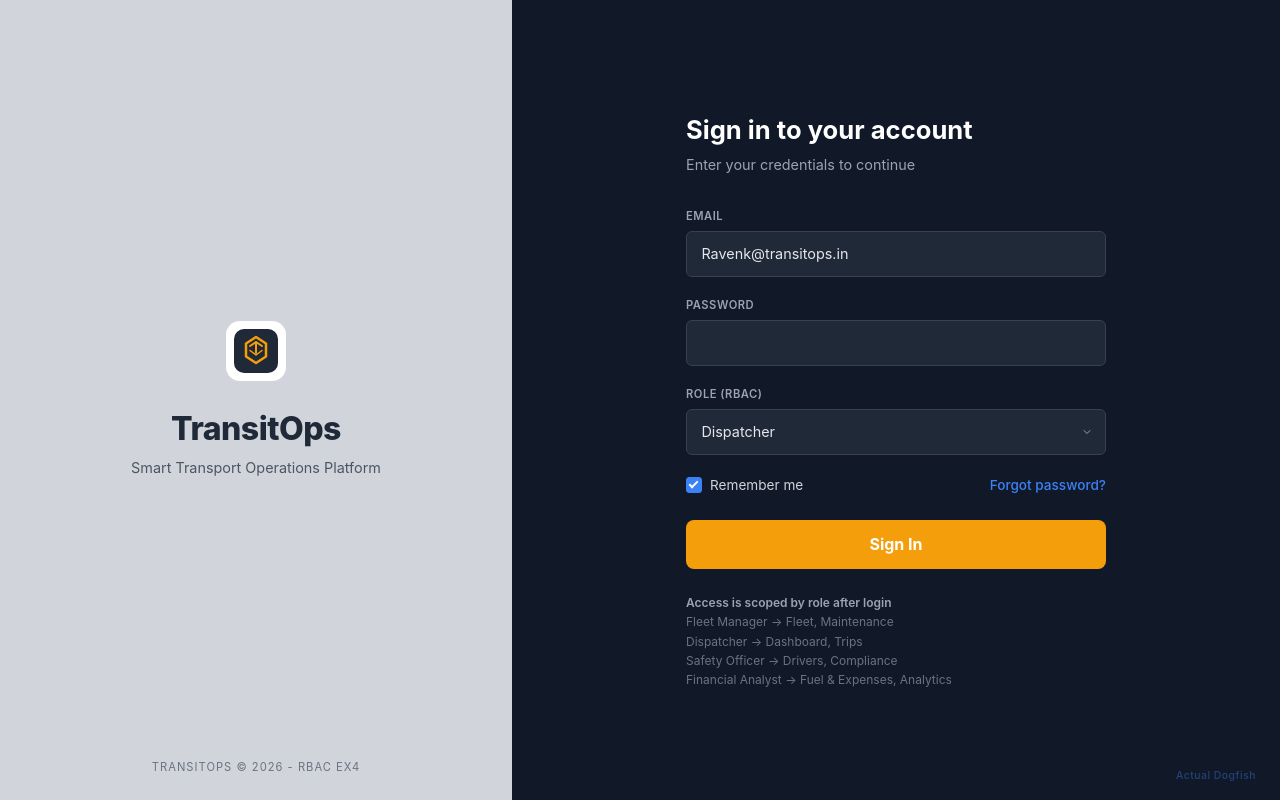
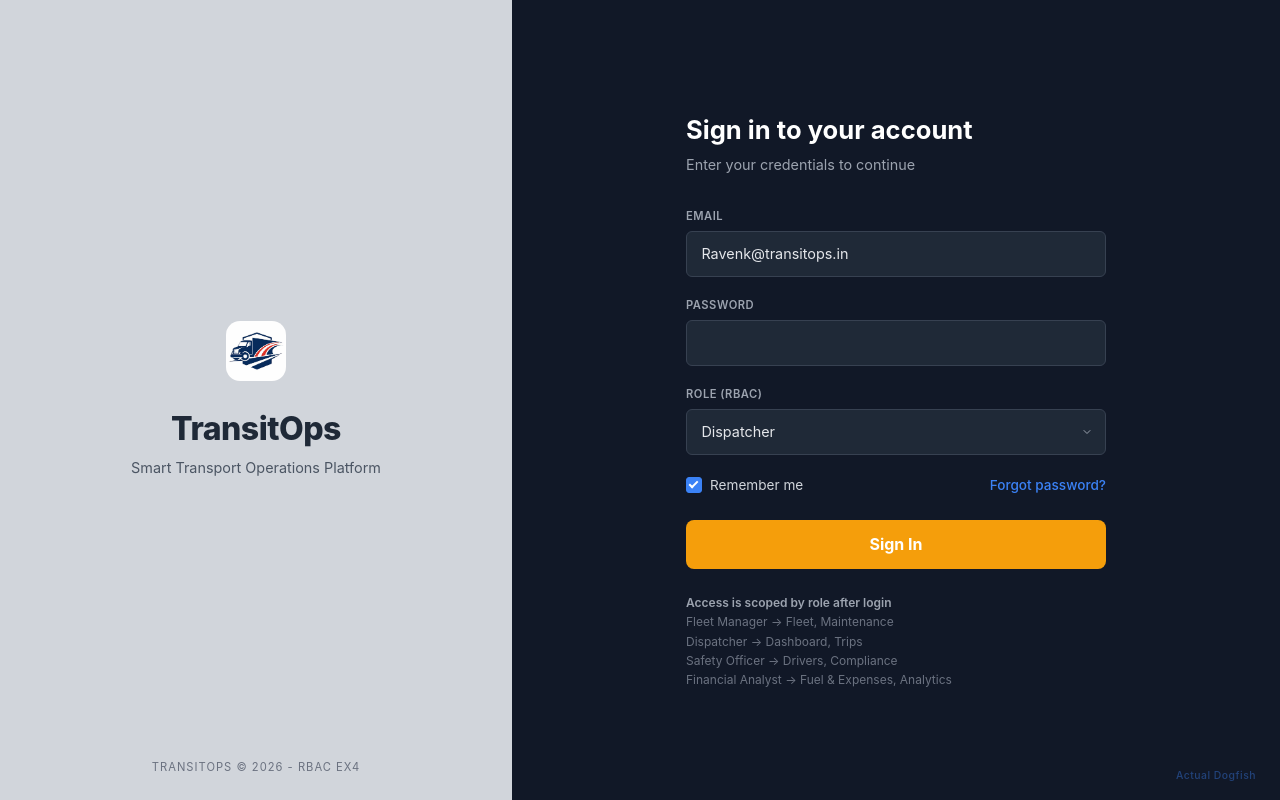
Before and after one commit to DivyaJaviya01/transitops, a React (Vite) app in the folder client/: page /login in a window 1280 px wide. Built offline with nearby package versions, Linux system fonts and the light colour scheme.

Commit message:
fix: replace SVG logo with image.png on login page

```diff
--- a/client/src/features/auth/LoginPage.tsx
+++ b/client/src/features/auth/LoginPage.tsx
@@ -33,14 +33,7 @@ const LoginPage = () => {
     <div className="login-page">
       <div className="login-left">
         <div className="login-left-center">
-          <svg width="60" height="60" viewBox="0 0 60 60" fill="none" xmlns="http://www.w3.org/2000/svg">
-            <rect width="60" height="60" rx="14" fill="white" />
-            <rect x="8" y="8" width="44" height="44" rx="10" fill="#1f2937" />
-            <path d="M30 16L40 22.5V35.5L30 42L20 35.5V22.5L30 16Z" fill="none" stroke="#f59e0b" strokeWidth="2.5" strokeLinejoin="round" />
-            <path d="M24 25L30 21L36 25" stroke="#f59e0b" strokeWidth="2" strokeLinecap="round" strokeLinejoin="round" />
-            <path d="M30 21V32" stroke="#f59e0b" strokeWidth="2" strokeLinecap="round" />
-            <path d="M24 29.5L30 34L36 29.5" stroke="#f59e0b" strokeWidth="1.5" strokeLinecap="round" strokeLinejoin="round" />
-          </svg>
+          <img src="/image.png" alt="TransitOps" width="60" height="60" style={{ borderRadius: '14px' }} />
           <div className="login-brand">
             <h1>TransitOps</h1>
             <p>Smart Transport Operations Platform</p>
```
Also changed, not shown: client/public/image.png (added).
